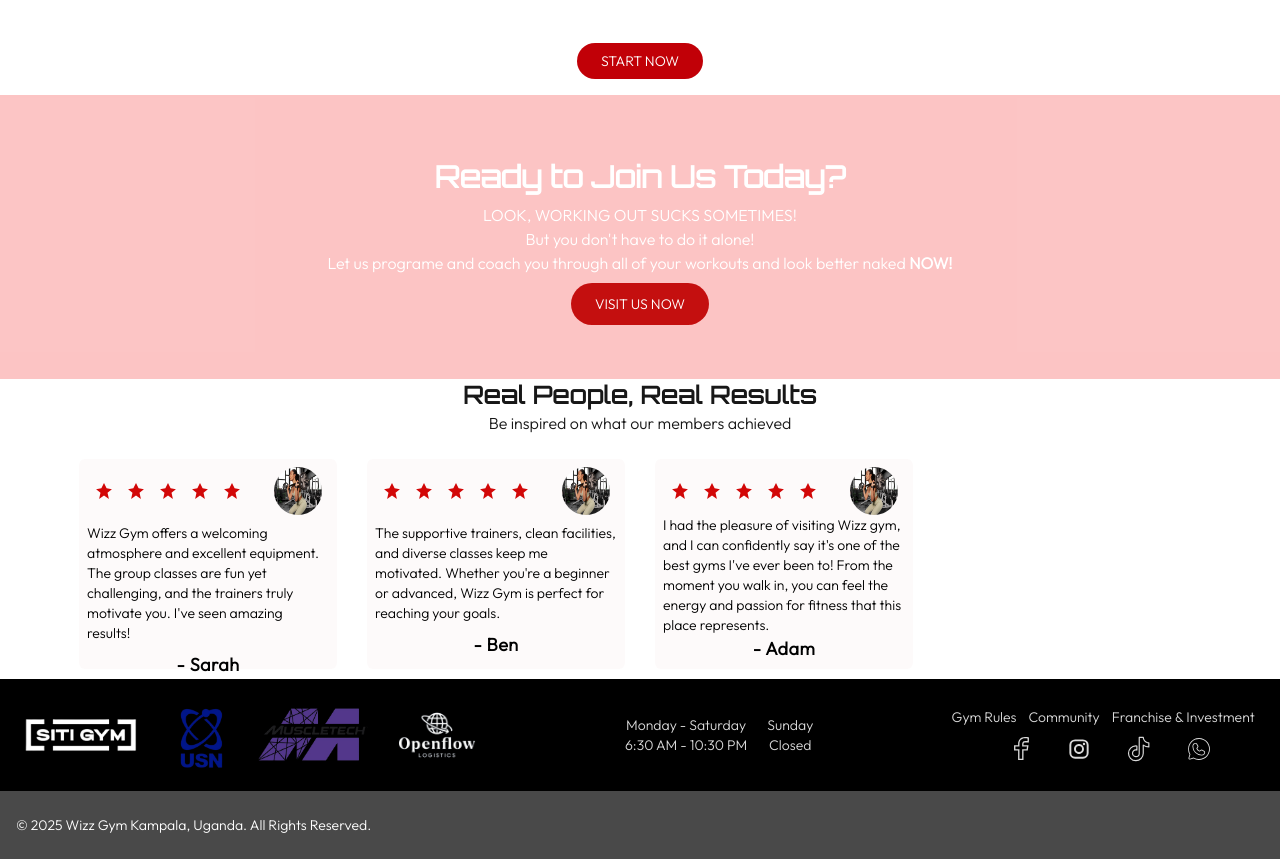
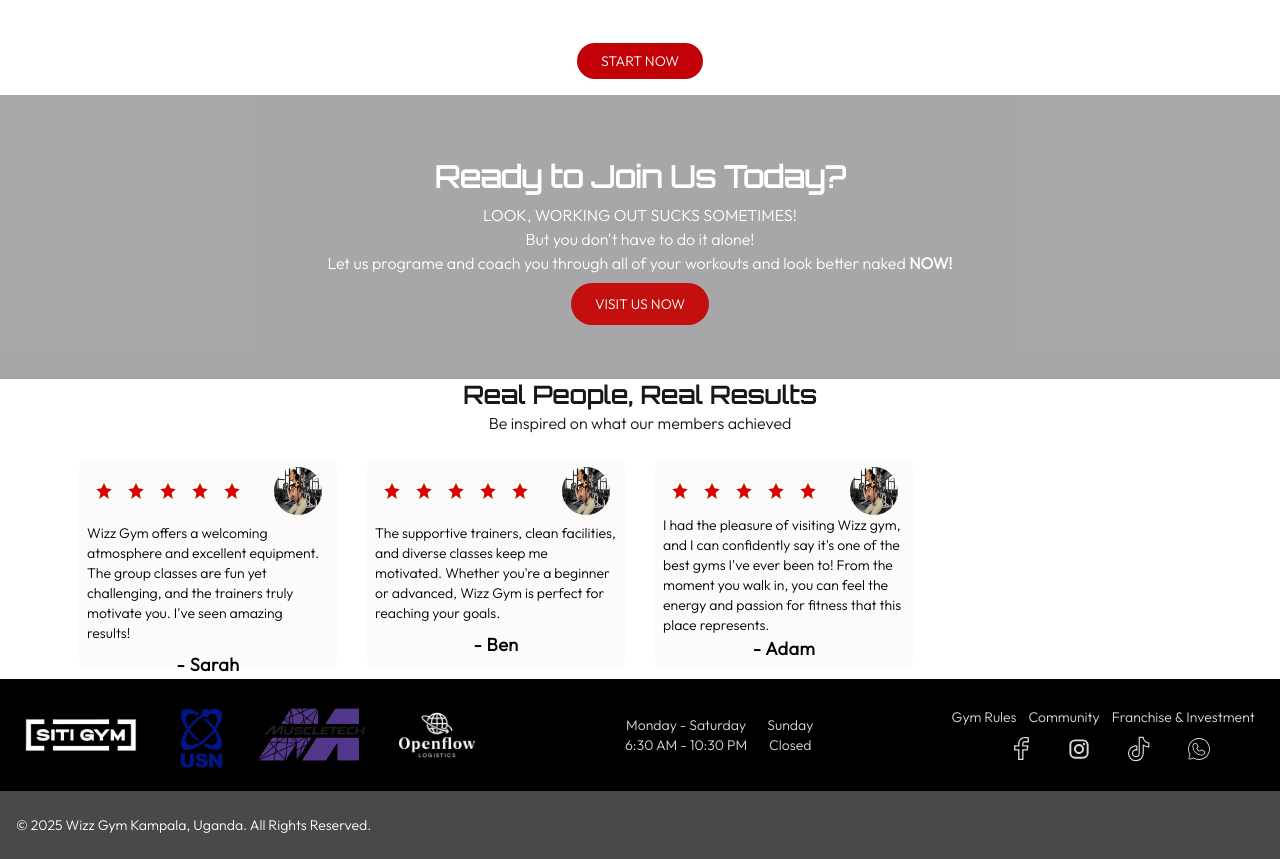
Before and after one commit to Shafiquedev256/gymwiz, a Next.js app: page / in a window 1280 px wide. Shown: the part 2189-3048 px from the top of the page. Built offline with nearby package versions, Linux system fonts and the light colour scheme; a web font is replaced by a local one.

Commit message:
added shop and cart page

```diff
--- a/src/app/components/testimonial.tsx
+++ b/src/app/components/testimonial.tsx
@@ -42,7 +42,7 @@ const Testimonial = () => {
     ],
   };
   return (
-    <section className='flex flex-col justify-center items-center'>
+    <section className='flex flex-col w-[100%] overflow-x-hidden justify-center items-center'>
       <div>
         <h2 className='title tracking-wide text-2xl font-semibold font-custom text-center'>
           Real People, Real Results
--- a/src/app/page.tsx
+++ b/src/app/page.tsx
@@ -8,13 +8,13 @@ import WhyChooseUs from "./components/whyChooseUs";
 
 export default function Home() {
   return (
-    <>
+    <section className='w-[100%] overflow-x-hidden'>
       <HeaderSection />
       <HeroSection />
       <WhyChooseUs />
       <OurFacilities />
       <section className='bg-[url("/bg-8.jpg")] bg-center font-body bg-cover bg-no-repeat '>
-        <div className='py-16 px-8 bg-[#fa94948b] text-center text-white '>
+        <div className='py-16 px-8 bg-[#0b0b0b5b] text-center text-white '>
           <h2 className='text-2xl md:text-3xl font-bold title  mb-2'>
             Ready to Join Us Today?
           </h2>
@@ -42,6 +42,6 @@ export default function Home() {
       <Testimonial />
 
       <FooterSection />
-    </>
+    </section>
   );
 }
```
